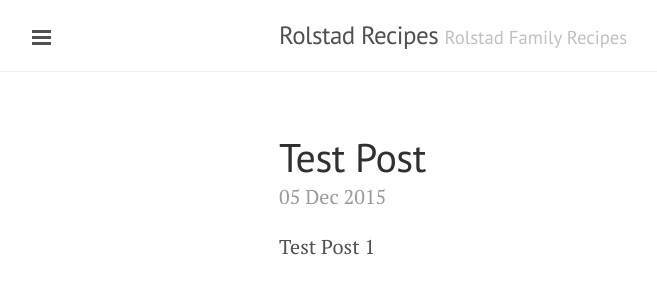
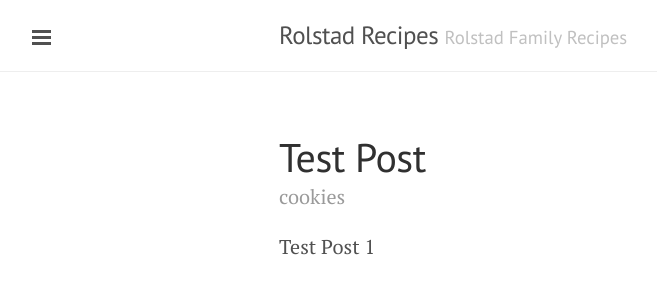
Before and after one commit to jrolstad/jrolstad.github.io, a Jekyll site: the page built from _posts/2015-12-05-test-post.markdown, in a window 1280 px wide. Shown: the top 300 px of the page, without its empty margins (1-658 px from the left). Built offline with Jekyll 4.4.1, drawn with Linux system fonts in a browser that asks for light colours.

Commit message:
adding categories to show

```diff
--- a/_layouts/post.html
+++ b/_layouts/post.html
@@ -4,6 +4,6 @@ layout: default
 
 <div class="post">
   <h1 class="post-title">{{ page.title }}</h1>
-  <span class="post-date">{{ page.date | date_to_string }}</span>
+  <span class="post-date">{{ page.categories }}</span>
   {{ content }}
 </div>
```
